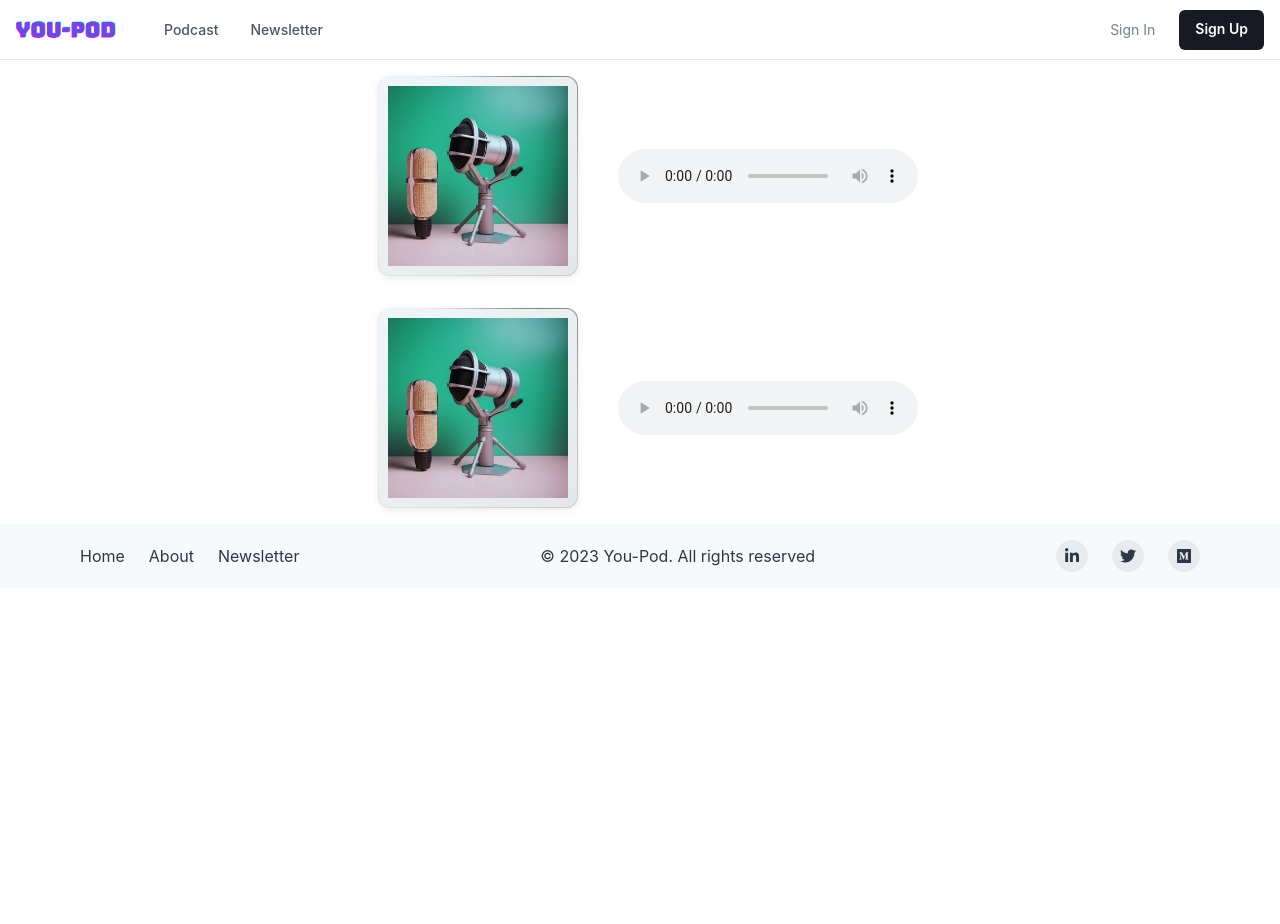
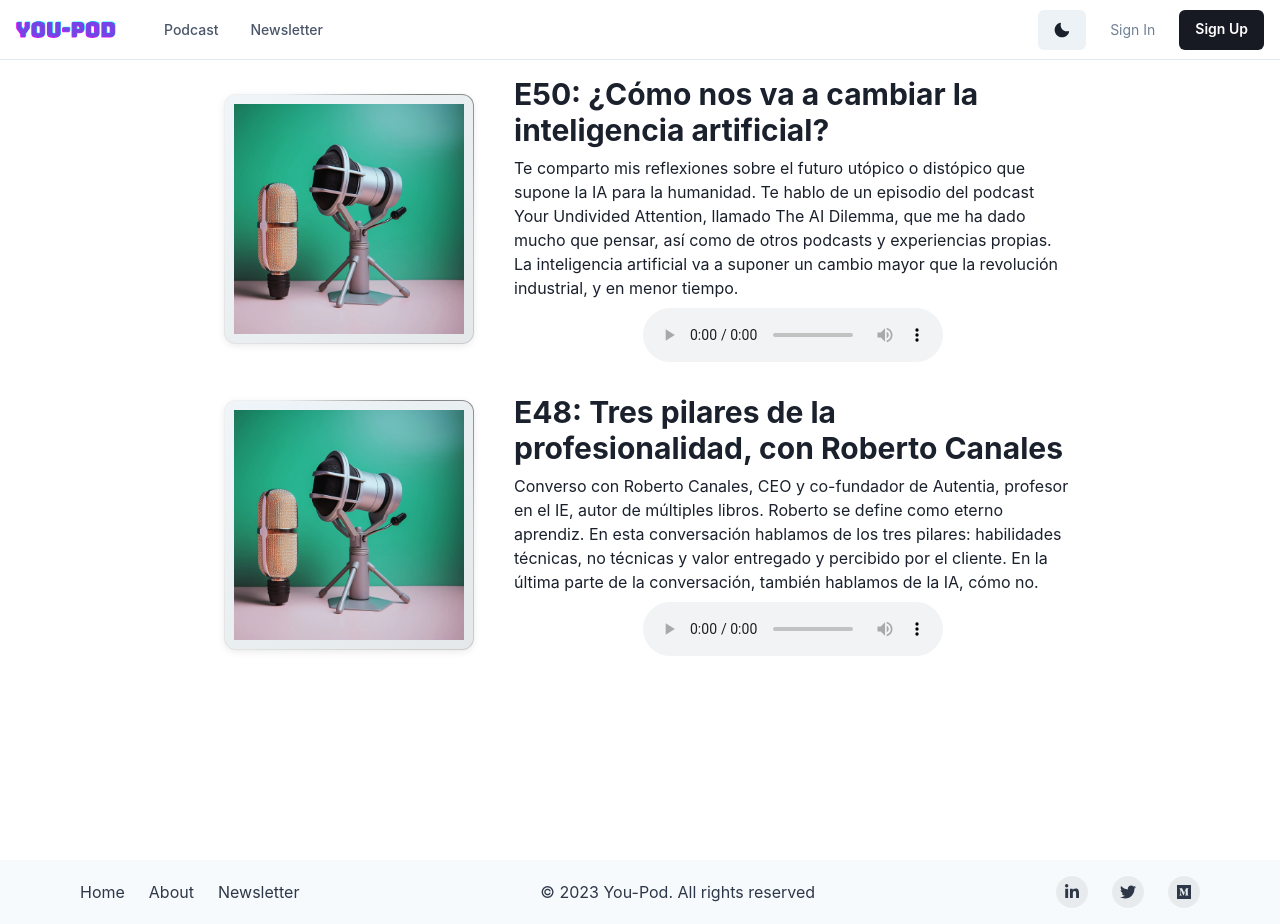
Before and after one commit to aitorevi/you-pod, a Next.js app: page /podcast in a window 1280 px wide. Before the commit the page ends 800 px from the top, so only its background shows below. Built offline with nearby package versions, Linux system fonts and the light colour scheme.

Commit message:
Podcast page and dark mode in progress.

```diff
--- a/components/my_player.tsx
+++ b/components/my_player.tsx
@@ -1,18 +1,21 @@
 import React from "react";
-import {Box, Container, Stack} from "@chakra-ui/react";
+import {Container, Grid, Stack} from "@chakra-ui/react";
 import styles from "@/styles/Home.module.css";
 import Image from "next/image";
+import {Text} from '@chakra-ui/react'
+import {Heading} from '@chakra-ui/react'
 
 type MyPlayerProps = {
     url: string;
+    title: string;
+    description: string;
 }
-export const MyPlayer: React.FunctionComponent<MyPlayerProps> = ({url}) => {
+export const MyPlayer: React.FunctionComponent<MyPlayerProps> = ({url, title, description}) => {
     return (
         <>
-            <Box>
             <Container
                 as={Stack}
-                    maxW={'6xl'}
+                maxW={'4xl'}
                 py={4}
                 direction={{base: 'column', md: 'row'}}
                 spacing={{base: 4, md: 10}}
@@ -23,29 +26,27 @@ export const MyPlayer: React.FunctionComponent<MyPlayerProps> = ({url}) => {
                         <Image
                             src="/defaultImage.svg"
                             alt="Logo"
-                                width={180}
+                            width={230}
                             height={36}
                             priority
                         />
                     </div>
                 </Stack>
                 <Stack>
-                        <div>
+                    <Heading as='h3' size='lg'>{title}</Heading>
+                    <Text
+                        noOfLines={[1, 2, 3]}
+                        display={{base: "none", md: "inline"}}>
+                        {description}
+                    </Text>
+                    <Grid
+                        justifyContent={{base: 'center', md: 'center'}}>
                         <audio controls>
-                                <source src={ url }/>
+                            <source src={url} type="audio/mpeg"/>
                         </audio>
-                        </div>
+                    </Grid>
                 </Stack>
             </Container>
-            </Box>
-
-
-
-
-
-
-
-
-
-        </>)
+        </>
+    )
 }
--- a/components/navbar.tsx
+++ b/components/navbar.tsx
@@ -1,5 +1,4 @@
 'use client';
-// @ts-ignore
 import {
     Box,
     Flex,
@@ -13,6 +12,7 @@ import {
     Popover,
     PopoverTrigger,
     PopoverContent,
+    useColorMode,
     useColorModeValue,
     useBreakpointValue,
     useDisclosure,
@@ -22,6 +22,8 @@ import {
     CloseIcon,
     ChevronDownIcon,
     ChevronRightIcon,
+    MoonIcon,
+    SunIcon,
 } from '@chakra-ui/icons';
 import styles from "@/styles/Home.module.css";
 import Image from "next/image";
@@ -29,7 +31,7 @@ import React from "react";
 
 export default function WithSubnavigation() {
     const { isOpen, onToggle } = useDisclosure();
-
+    const { colorMode, toggleColorMode } = useColorMode();
     return (
         <Box>
             <Flex
@@ -83,6 +85,9 @@ export default function WithSubnavigation() {
                     justify={'flex-end'}
                     direction={'row'}
                     spacing={6}>
+                    <Button onClick={toggleColorMode}>
+                        {colorMode === 'light' ? <MoonIcon /> : <SunIcon />}
+                    </Button>
                     <Button
                         as={'a'}
                         fontSize={'sm'}
@@ -266,39 +271,7 @@ interface NavItem {
 }
 
 const NAV_ITEMS: Array<NavItem> = [
-    /*
-    {
-        label: 'Inspiration',
-        children: [
-            {
-                label: 'Explore Design Work',
-                subLabel: 'Trending Design to inspire you',
-                href: '#',
-            },
-            {
-                label: 'New & Noteworthy',
-                subLabel: 'Up-and-coming Designers',
-                href: '#',
-            },
-        ],
-    },
-    {
-        label: 'Find Work',
-        children: [
-            {
-                label: 'Job Board',
-                subLabel: 'Find your dream design job',
-                href: '#',
-            },
-            {
-                label: 'Freelance Projects',
-                subLabel: 'An exclusive list for contract work',
-                href: '#',
-            },
-        ],
-    },
 
-     */
     {
         label: 'Podcast',
         href: '/podcast',
--- a/src/pages/podcast/index.tsx
+++ b/src/pages/podcast/index.tsx
@@ -1,12 +1,10 @@
 import Head from 'next/head'
-import Image from 'next/image'
 import {Inter} from 'next/font/google'
-import styles from '@/styles/Home.module.css'
 import Nav from '../../../components/navbar'
 import SmallWithNavigation from '../../../components/footer'
 import React from "react";
 import {MyPlayer} from "../../../components/my_player";
-import {Box, Container, Stack} from "@chakra-ui/react";
+import {Box} from "@chakra-ui/react";
 
 const inter = Inter({subsets: ['latin']})
 export default function Podcast() {
@@ -19,8 +17,19 @@ export default function Podcast() {
                 <link rel="icon" href="/favicon.ico"/>
             </Head>
             <Nav/>
-            <MyPlayer url={"https://www.carlosble.com/downloads/podcasts/e50.mp3"}/>
-            <MyPlayer url={"https://www.carlosble.com/downloads/podcasts/e48.mp3"}/>
+                <Box
+                    minH={'100vh'}>
+                    <MyPlayer
+                        url={"https://www.carlosble.com/downloads/podcasts/e50.mp3"}
+                        title={"E50: ¿Cómo nos va a cambiar la inteligencia artificial?"}
+                        description={"Te comparto mis reflexiones sobre el futuro utópico o distópico que supone la IA para la humanidad. Te hablo de un episodio del podcast Your Undivided Attention, llamado The AI Dilemma, que me ha dado mucho que pensar, así como de otros podcasts y experiencias propias. La inteligencia artificial va a suponer un cambio mayor que la revolución industrial, y en menor tiempo."}
+                    />
+                    <MyPlayer
+                        url={"https://www.carlosble.com/downloads/podcasts/e48.mp3"}
+                        title={"E48: Tres pilares de la profesionalidad, con Roberto Canales"}
+                        description={"Converso con Roberto Canales, CEO y co-fundador de Autentia, profesor en el IE, autor de múltiples libros. Roberto se define como eterno aprendiz. En esta conversación hablamos de los tres pilares: habilidades técnicas, no técnicas y valor entregado y percibido por el cliente. En la última parte de la conversación, también hablamos de la IA, cómo no."}
+                    />
+                </Box>
             <footer>
                 <SmallWithNavigation/>
             </footer>
--- a/src/styles/Home.module.css
+++ b/src/styles/Home.module.css
@@ -114,14 +114,14 @@
   display: flex;
   justify-content: center;
   align-items: center;
-  width: 200px;
-  height: 200px;
+  width: 250px;
+  height: 250px;
   padding: 25px 10px;
   margin-left: 16px;
   transform: translateZ(0);
   border-radius: var(--border-radius);
   overflow: hidden;
-  box-shadow: 0px 2px 8px -1px #0000001a;
+  box-shadow: 0 2px 8px -1px #0000001a;
 }
 
 .youpod::before,
```
Lines whose indentation alone changed are shown as unchanged.
